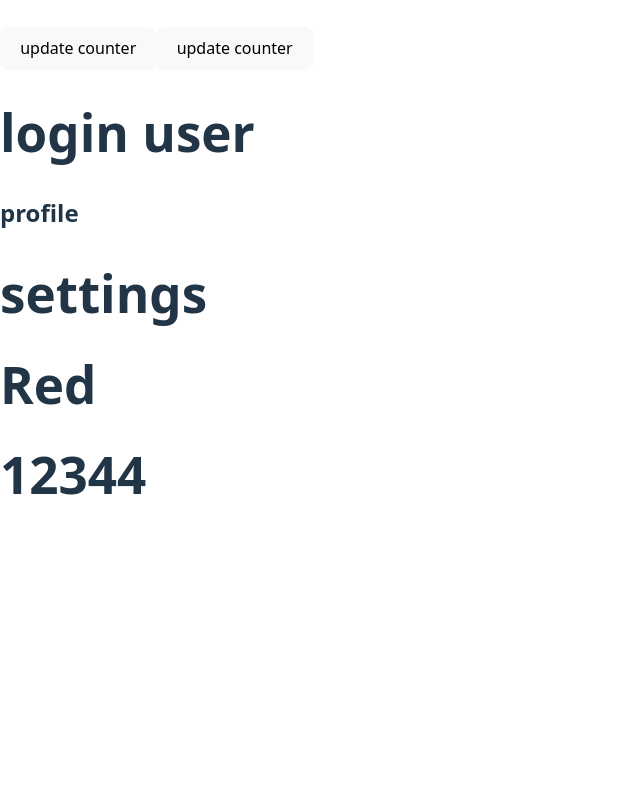
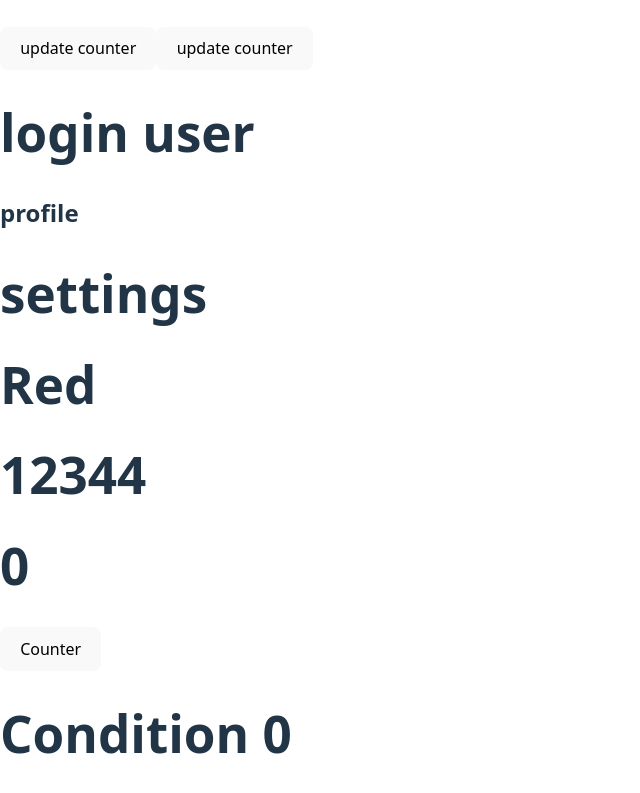
Before and after one commit to Aaqib-Ahmed-Khan/React.js_Practice, a React (Vite) app in the folder my-vite-app/: page / in a window 1280 px wide. Shown: the part 637-1430 px from the top of the page, without its empty margins (0-640 px from the left). Before the commit the page ends 1174 px from the top, so only its background shows below. Built offline with nearby package versions, Linux system fonts and the light colour scheme.

Commit message:
condition changing with counter

```diff
--- a/my-vite-app/src/App.jsx
+++ b/my-vite-app/src/App.jsx
@@ -3,7 +3,7 @@
 import { useState } from "react";
 import Hidingcomp from "./Hidingcom";
 import Login, { Profile, Settings, Userkey } from "./userComponent";
-
+import Multiplecondition from "./Mutiplecondition";
 function App() {
   const [display, setDisplay] = useState(true);
   const [fruit, setFruit] = useState("apple");
@@ -27,6 +27,7 @@
       <Profile />
       <Settings />
       <Colour />
+      <Multiplecondition></Multiplecondition>
     </div>
   );
 }
--- /dev/null
+++ b/my-vite-app/src/Mutiplecondition.jsx
@@ -0,0 +1,28 @@
+import { useState } from "react";
+
+function Multiplecondition() {
+  const [count, setCount] = useState(0);
+
+  return (
+    <div>
+      <h1>{count}</h1>
+      <button onClick={() => setCount(count + 1)}>Counter</button>
+
+      {count === 0 ? (
+        <h1>Condition 0</h1>
+      ) : count === 1 ? (
+        <h1>Condition 1</h1>
+      ) : count === 2 ? (
+        <h1>Condition 2</h1>
+      ) : count === 3 ? (
+        <h1>Condition 3</h1>
+      ) : count === 4 ? (
+        <h1>Condition 4</h1>
+      ) : (
+        <h1>Other condition</h1>
+      )}
+    </div>
+  );
+}
+
+export default Multiplecondition;
```
